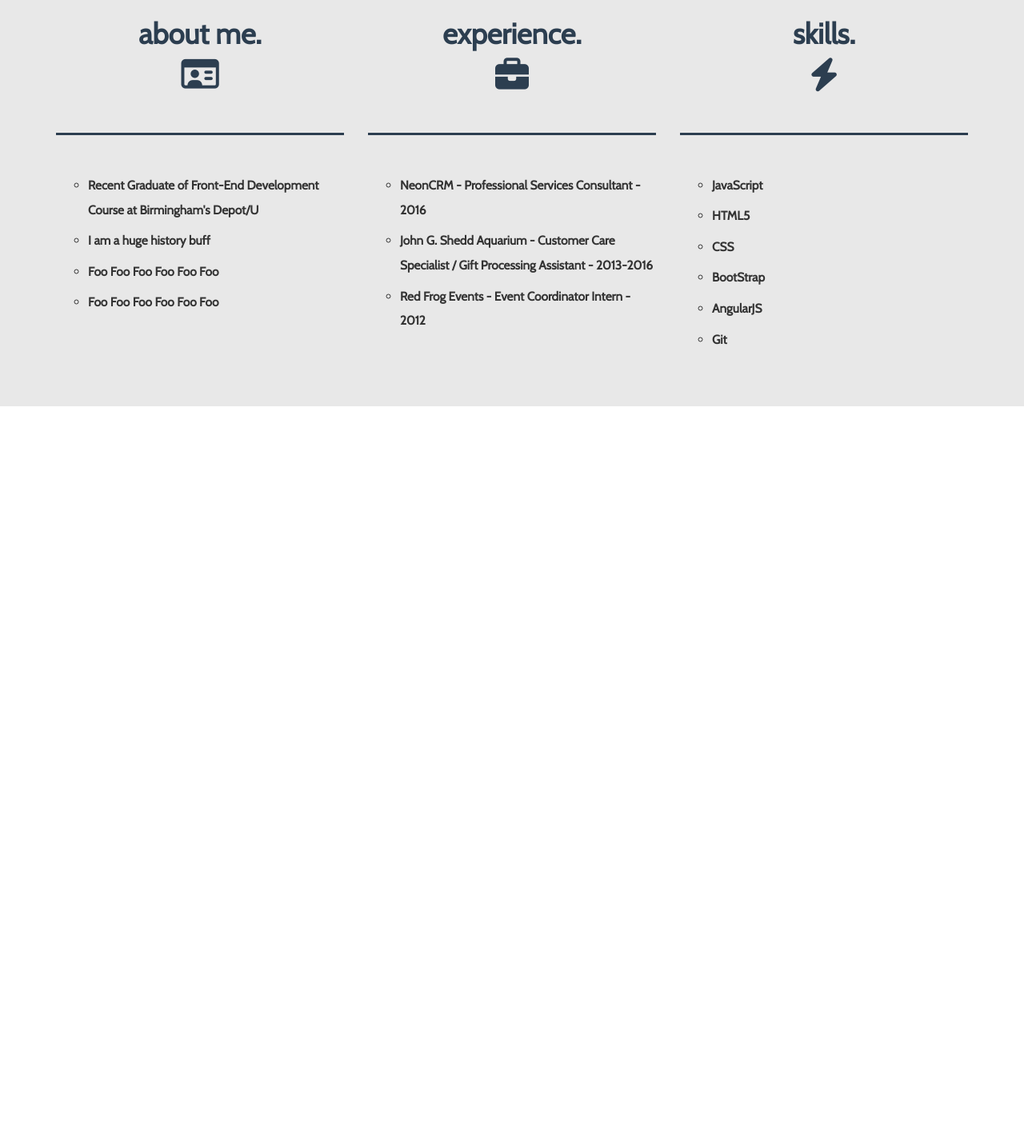
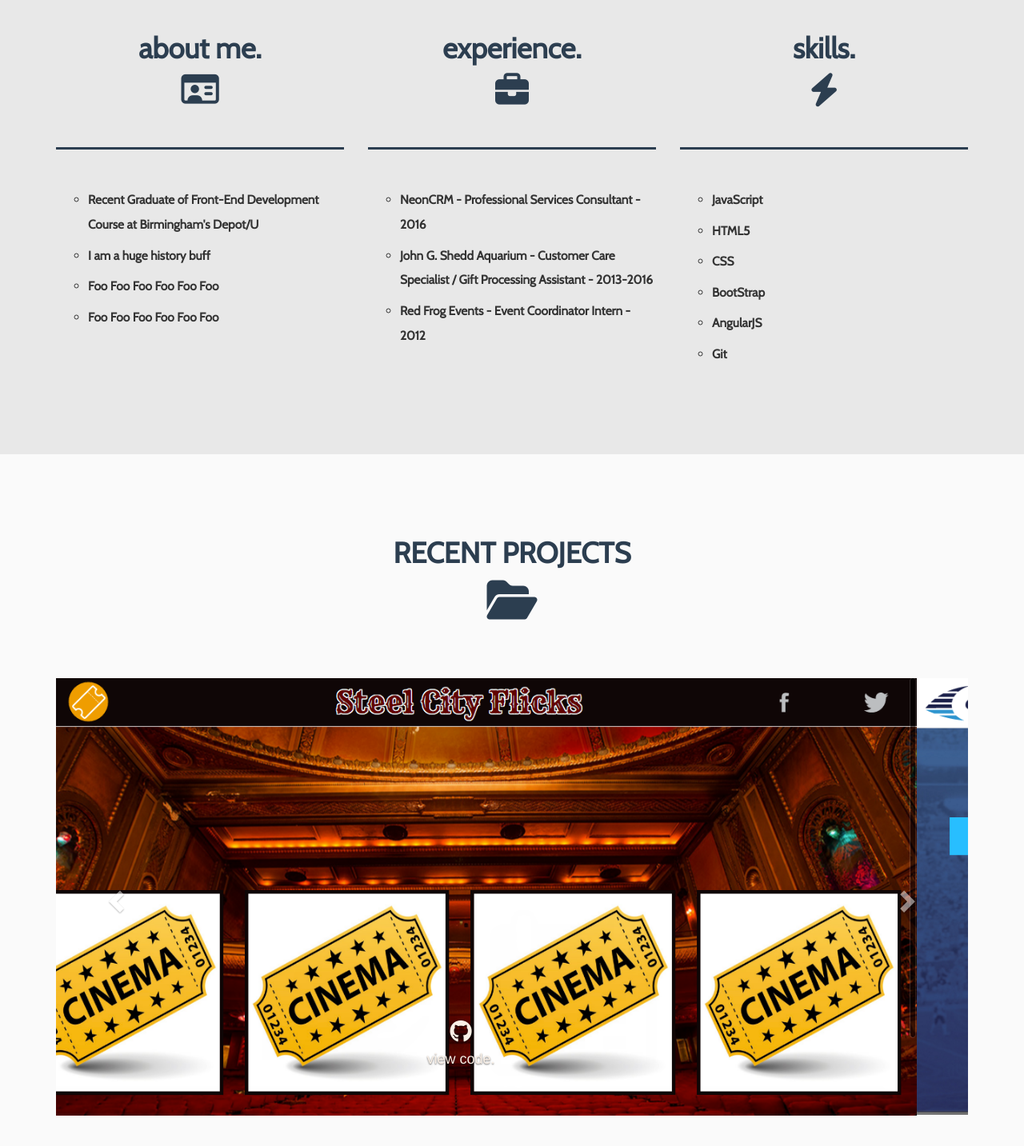
Before and after one commit to mpasker/personal-website, a plain HTML site: page index.html in a window 1280 px wide. Shown: the part 763-2196 px from the top of the page at 80% size. Before the commit the page ends 1271 px from the top, so only its background shows below. Drawn offline with nearby package versions, Linux system fonts and the light colour scheme.

Commit message:
added inital projects section and boostrap carousel

```diff
--- a/index.html
+++ b/index.html
@@ -34,7 +34,7 @@
                             <a href="#about">About</a>
                         </li>
                         <li class="page-scroll">
-                            <a href="#portfolio">Portfolio</a>
+                            <a href="#projects">Projects</a>
                         </li>
                         <li class="page-scroll">
                             <a href="#contact">Contact</a>
@@ -98,6 +98,59 @@
                 </div>
             </div>
         </section>
+        <section id="projects">
+            <div class="container">
+                <div class="row">
+                    <div class="col-lg-12">
+                        <h1>Recent Projects</h1>
+                        <i class="fa fa-folder-open fa-4x" id="folder-icon" aria-hidden="true"></i>
+                    </div>
+                </div>
+            </div>
+
+            <div id="projectCarousel" class="carousel slide container" data-ride="carousel">
+            <!-- Indicators -->
+            <ol class="carousel-indicators">
+                <li data-target="#projectCarousel" data-slide-to="0" class="active"></li>
+                <li data-target="#projectCarousel" data-slide-to="1"></li>
+            </ol>
+
+            <!-- Wrapper for slides -->
+            <div class="carousel-inner" role="listbox">
+                <div class="item active">
+                    <img src="img/SteelCityFlicks.png" alt="Steel City Flicks">
+                    <div class="carousel-caption d-none d-md-block">
+                        <a href="https://github.com/rebeccahwrady/steelCityFlicks">
+                            <i class="fa fa-github fa-2x" aria-hidden="true"></i>
+                        </a>
+                        <h4>view code.</h4>
+                    </div>
+                </div>
+
+                <div class="item">
+                    <img src="img/coversharks-screen.png" alt="CoverSharks">
+                    <div class="carousel-caption d-none d-md-block">
+                        <a href="https://github.com/rebeccahwrady/steelCityFlicks">
+                            <i class="fa fa-github fa-2x" aria-hidden="true"></i>
+                        </a>
+                        <h4>view code.</h4>
+                    </div>
+                </div>
+            </div>
+            <!-- Left and right controls -->
+            <a class="left carousel-control" href="#projectCarousel" role="button" data-slide="prev">
+                <span class="glyphicon glyphicon-chevron-left" aria-hidden="true"></span>
+                <span class="sr-only">Previous</span>
+            </a>
+            <a class="right carousel-control" href="#projectCarousel" role="button" data-slide="next">
+                <span class="glyphicon glyphicon-chevron-right" aria-hidden="true"></span>
+                <span class="sr-only">Next</span>
+            </a>
+            </div>
+        </section>
+        <section id="contact">
+
+        </section>
         <!--jQuery-->
         <script src="https://ajax.googleapis.com/ajax/libs/jquery/1.12.4/jquery.min.js"></script>
         <!--Latest Compiled JavaScript-->
--- a/styles/styles.less
+++ b/styles/styles.less
@@ -34,10 +34,11 @@ header {
   text-align: center;
   background: @mainColor;
   color: white;
-  .scroll-over;
   .container {
       padding-top: 6em;
       padding-bottom: 3em;
+      height: 50em;
+      .scroll-over;
   }
   img {
       display: block;
@@ -62,6 +63,7 @@ header {
         text-align: center;
         font-family: @font;
         font-weight: 700;
+        padding-bottom: 3em;
     }
     hr {
         border-color: @navColor;
@@ -90,3 +92,27 @@ header {
         }
     }
 }
+#projects {
+    text-align: center;
+    background-color: @secondColor;
+    padding-top: 6em;
+    padding-bottom: 3em;
+    h1 {
+        font-family: @font;
+        font-weight: 800;
+        // margin-bottom: 1.5em;
+        color: @navColor;
+        text-transform: uppercase;
+    }
+    #folder-icon {
+        color: @navColor;
+        margin-bottom: 1.25em;
+    }
+    i, h4 {
+        text-decoration: none;
+        color: #FAF0E6;
+    }
+    .carousel-control.left, .carousel-control.right {
+    background-image: none;
+    }
+}
```
Also changed, not shown: img/SteelCityFlicks.png (added), img/coversharks-screen.png (added), styles/styles.css.
